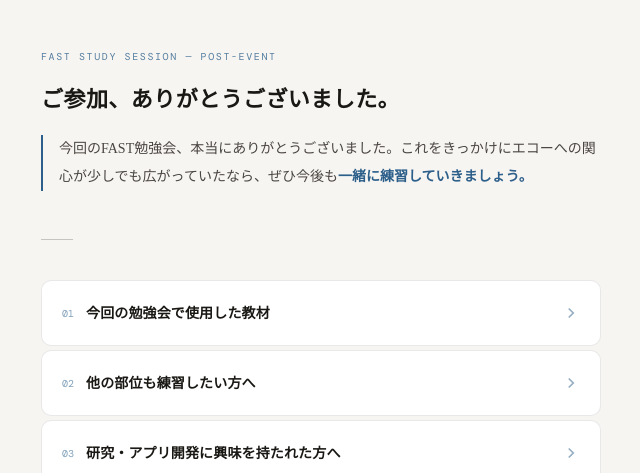
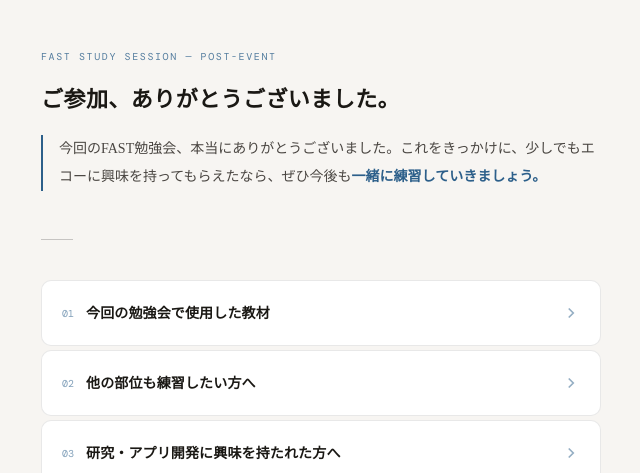
Before and after one commit to WJ-medtech/thankyou, a plain HTML site: page index.html in a window 1280 px wide. Shown: the top 473 px of the page, without its empty margins (319-959 px from the left). Drawn offline with nearby package versions, Linux system fonts and the light colour scheme; a web font is replaced by a local one.

Commit message:
Update index.html

```diff
--- a/index.html
+++ b/index.html
@@ -321,7 +321,7 @@
     <p class="label">FAST Study Session — Post-Event</p>
     <h1>ご参加、ありがとうございました。</h1>
     <p class="intro">
-      今回のFAST勉強会、本当にありがとうございました。これをきっかけにエコーへの関心が少しでも広がっていたなら、ぜひ今後も<em>一緒に練習していきましょう。</em>
+      今回のFAST勉強会、本当にありがとうございました。これをきっかけに、少しでもエコーに興味を持ってもらえたなら、ぜひ今後も<em>一緒に練習していきましょう。</em>
     </p>
   </header>
 
```
